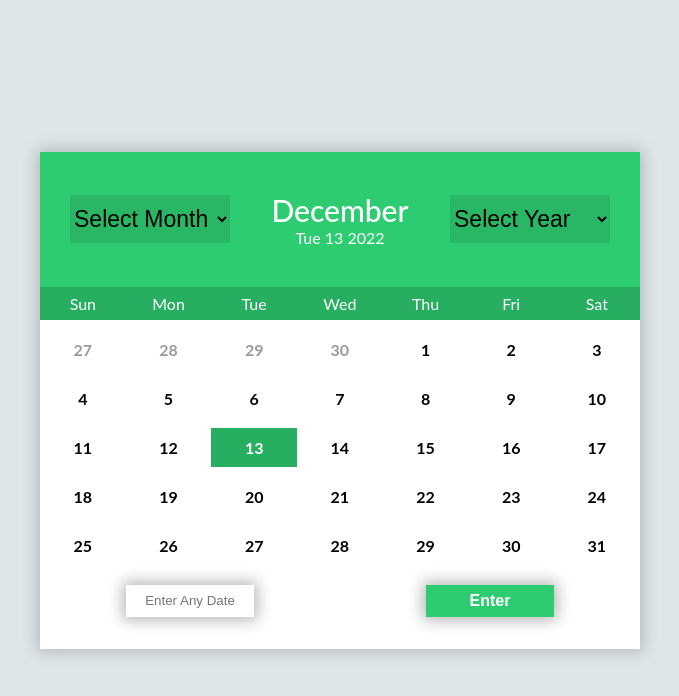
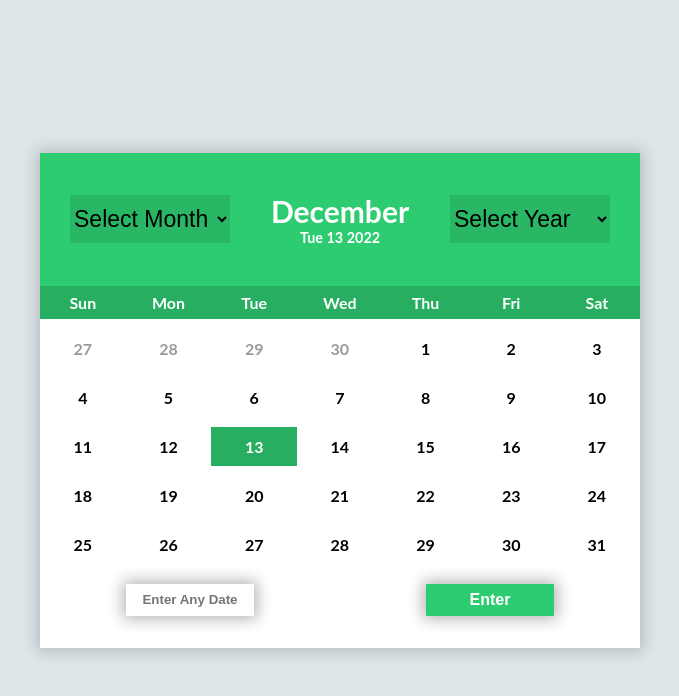
Before and after one commit to Nambardar212/Calender, a plain HTML site: page index.html in a window 1280 px wide. Shown: the whole page, without its empty margins (300-979 px from the left). Drawn offline with Linux system fonts and the light colour scheme.

Commit message:
First commit

```diff
--- a/styled.css
+++ b/styled.css
@@ -10,8 +10,6 @@ body {
 
 .wrapper {
     display: flex;
-    /* justify-content: center;
-    align-items: center; */
     width: 100vw;
     height: 100vh;
     background-color: #dfe6e9;
@@ -19,10 +17,9 @@ body {
 
 .calender {
     margin: auto;
-    width: 600px;
-    /* height: 400px; */
+    width: 37.5rem;
     background-color: #fff;
-    box-shadow: 0px 0px 15px 3px rgba(0, 0, 0, 0.2);
+    box-shadow: 0rem 0rem 0.9375rem 0.1875rem  rgba(0, 0, 0, 0.2);
 }
 
 .month {
@@ -33,26 +30,27 @@ body {
     text-align: center;
     background-color: #2ecc71;
     color: #fff;
-    padding: 40px 30px;
+    padding: 2.5rem 1.875rem;
 }
 
 .weekends {
     display: flex;
     background-color: #27ae60;
     color: #fff;
-    padding: 7px 0;
+    padding: 0.4375rem 0rem;
+    font-weight: 700;
 }
 
 .days {
     display: flex;
     flex-wrap: wrap;
     font-weight: 700;
-    padding:  10px 0;
+    padding:  0.625rem 0;
 }
 
 .days div {
-    margin-bottom: 10px;
-    padding: 10px 0;
+    margin-bottom: 0.625rem;
+    padding: 0.625rem 0;
     transition: all 0.4s;
 }
 
@@ -74,12 +72,17 @@ body {
 
 .prev_date {
     color: #999;
-    /* font-weight: 500; */
+    font-weight: 700;
 }
 
 #month {
-    font-size: 30px;
-    font-weight: 500;
+    font-size: 1.875rem;
+    font-weight: 700;
+}
+
+#date_str {
+    font-size: 0.9rem;
+    font-weight: 700;
 }
 
 .prev,
@@ -87,7 +90,7 @@ body {
     display: flex;
     justify-content: center;
     align-items: center;
-    font-size: 23px;
+    font-size: 1.4375rem;
     width: 10rem;
     height: 3rem;
     background-color: rgba(0, 0, 0, 0.1);
@@ -111,8 +114,9 @@ body {
     width: 8rem;
     height: 2rem;
     border: none;
-    box-shadow: 0px 0px 15px 3px rgba(0, 0, 0, 0.3);
+    box-shadow: 0rem 0rem 0.9375rem 0.1875rem rgba(0, 0, 0, 0.3);
     text-align: center;
+    font-weight: 700;
 }
 
 .btn {
@@ -124,7 +128,7 @@ body {
     font-weight: 700;
     color: #fff;
     background-color: #2ecc71;
-    box-shadow: 0px 0px 15px 3px rgba(0, 0, 0, 0.3);
+    box-shadow: 0rem 0rem 0.9375rem 0.1875rem rgba(0, 0, 0, 0.3);
     cursor: pointer;
 }
 
```
